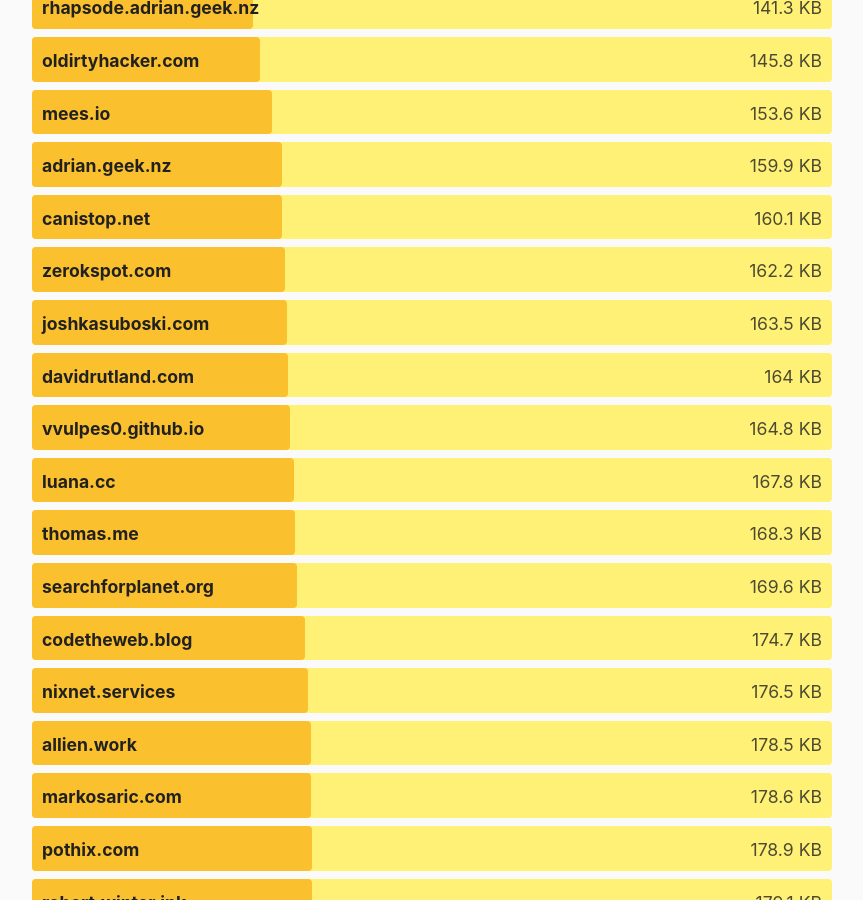
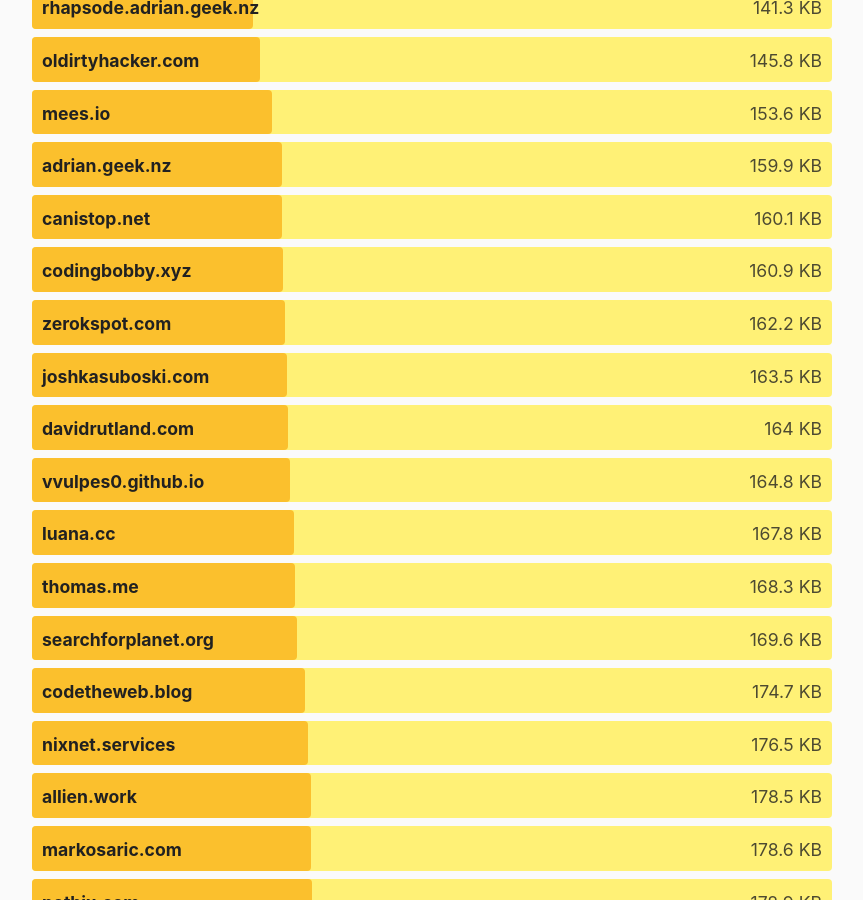
Before and after one commit to kevquirk/512kb.club, a Jekyll site: the page built from index.md, in a window 1280 px wide and 900 px high, scrolled down 11088 px. Shown: the whole window, without its empty margins (208-1071 px from the left). Built offline with Jekyll 4.4.1, drawn with Linux system fonts in a browser that asks for light colours.

Commit message:
Adding my homepage
I should qualify for the orange team:
https://gtmetrix.com/reports/codingbobby.xyz/kKfzBtCv/

```diff
--- a/_data/orange-team.yml
+++ b/_data/orange-team.yml
@@ -98,6 +98,11 @@
   url: https://canistop.net
   size: 160.1
   last_checked:
+
+- domain: codingbobby.xyz
+  url: https://codingbobby.xyz
+  size: 160.9
+  last_checked: 2021-05-19
 
 - domain: zerokspot.com
   url: https://zerokspot.com
```
